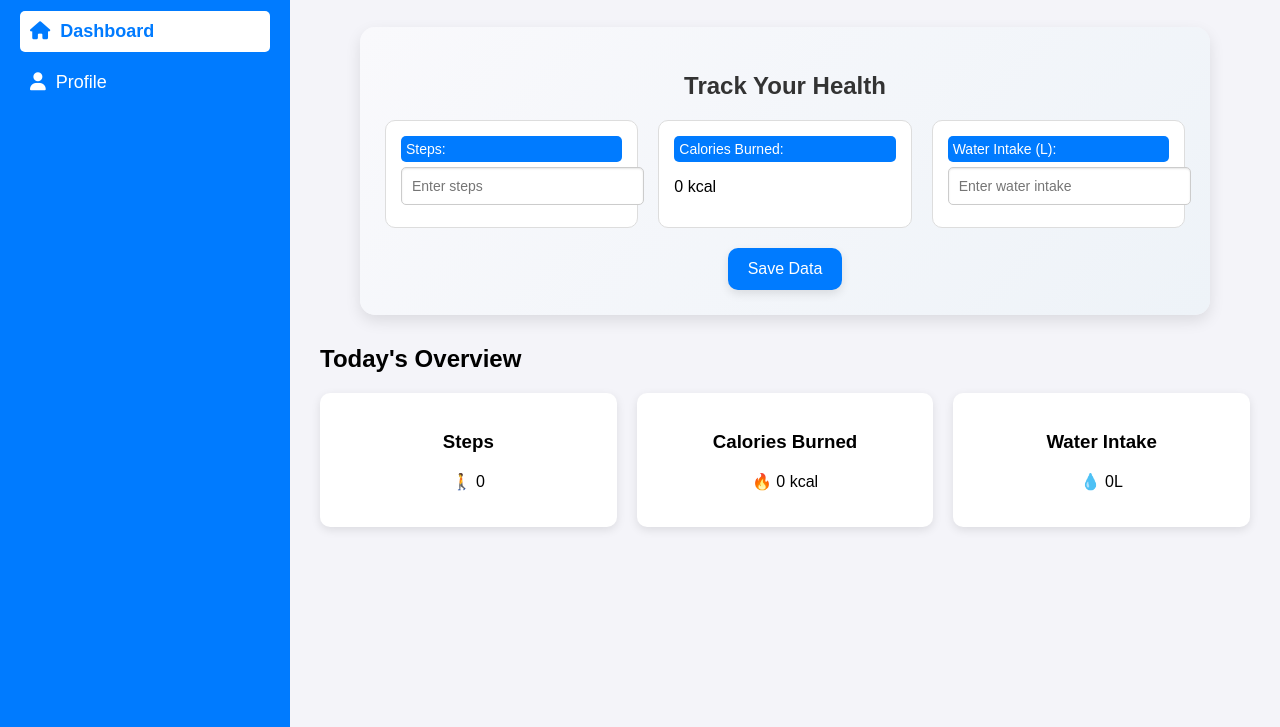
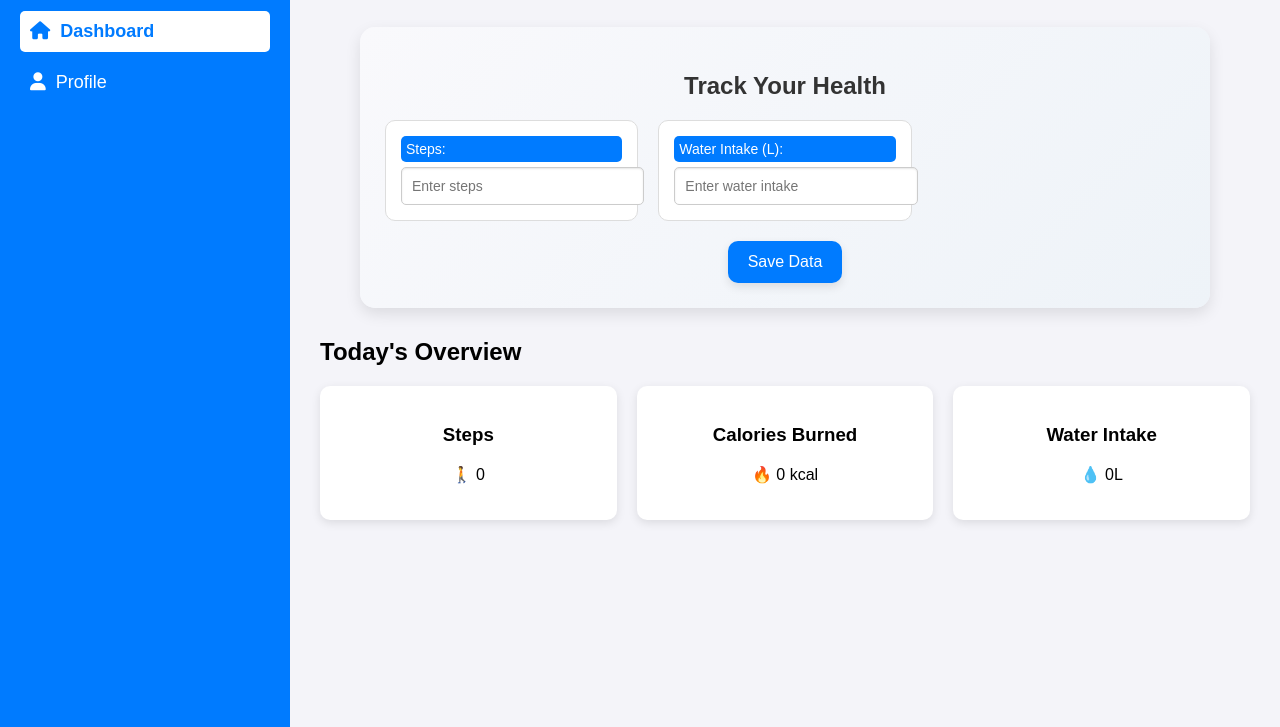
Before and after one commit to tristin2058/CMPS-INFX-490, a plain HTML site: page dashboard.html in a window 1280 px wide. Shown: the part 113-840 px from the top of the page. Drawn offline with Linux system fonts and the light colour scheme; no server answers.

Commit message:
Fixed calories burned to be taken out of the input area and just display with the other updated fields

```diff
--- a/dashboard.html
+++ b/dashboard.html
@@ -37,10 +37,6 @@
                         <div class="input-box">
                             <label for="steps">Steps:</label>
                             <input type="number" id="steps" placeholder="Enter steps" required>
-                        </div>
-                        <div class="input-box">
-                            <label for="caloriesBurnedDisplay">Calories Burned:</label>
-                            <p id="caloriesBurnedDisplay">0 kcal</p>
                         </div>
                         <div class="input-box">
                             <label for="waterIntake">Water Intake (L):</label>
```
